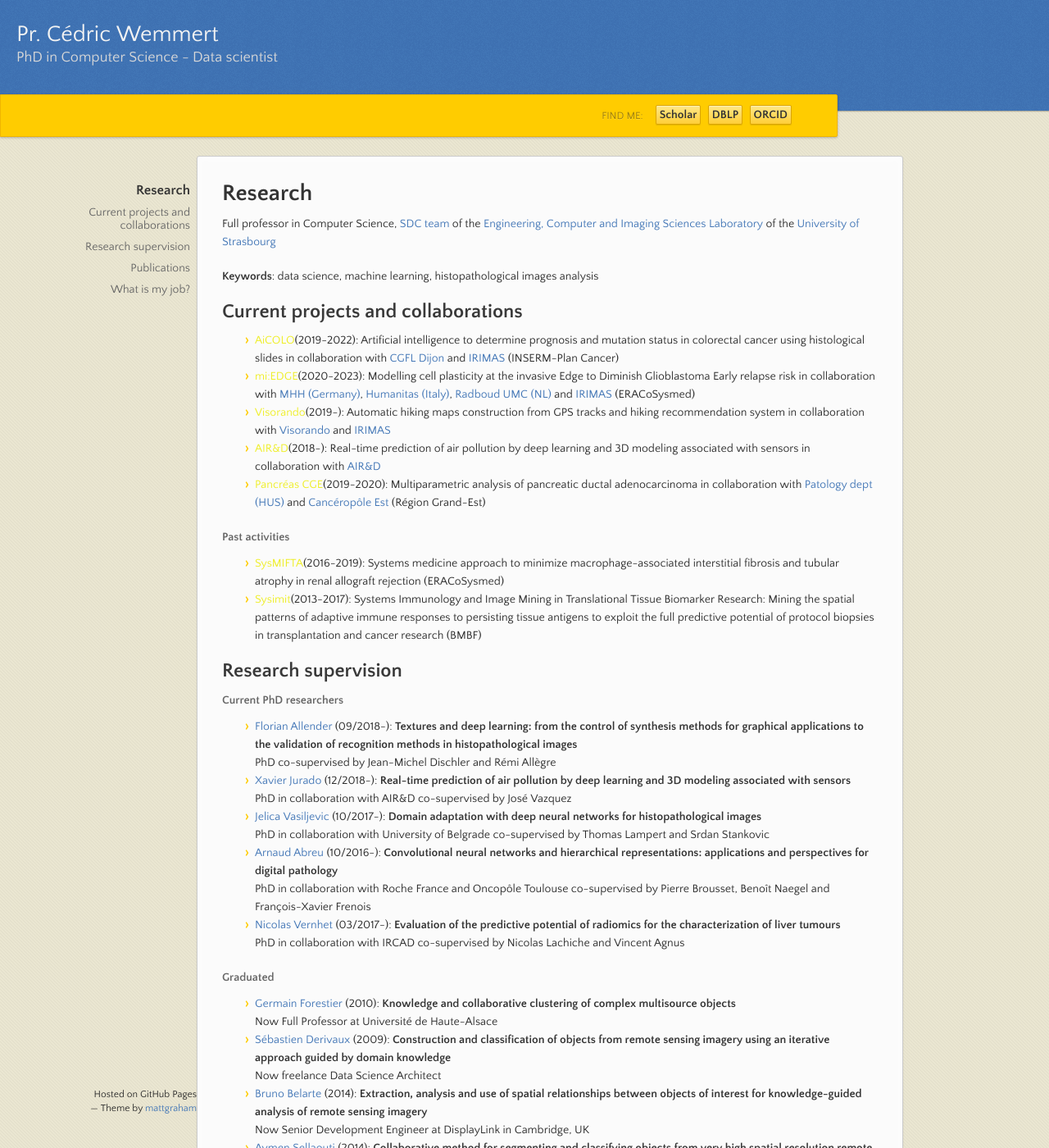
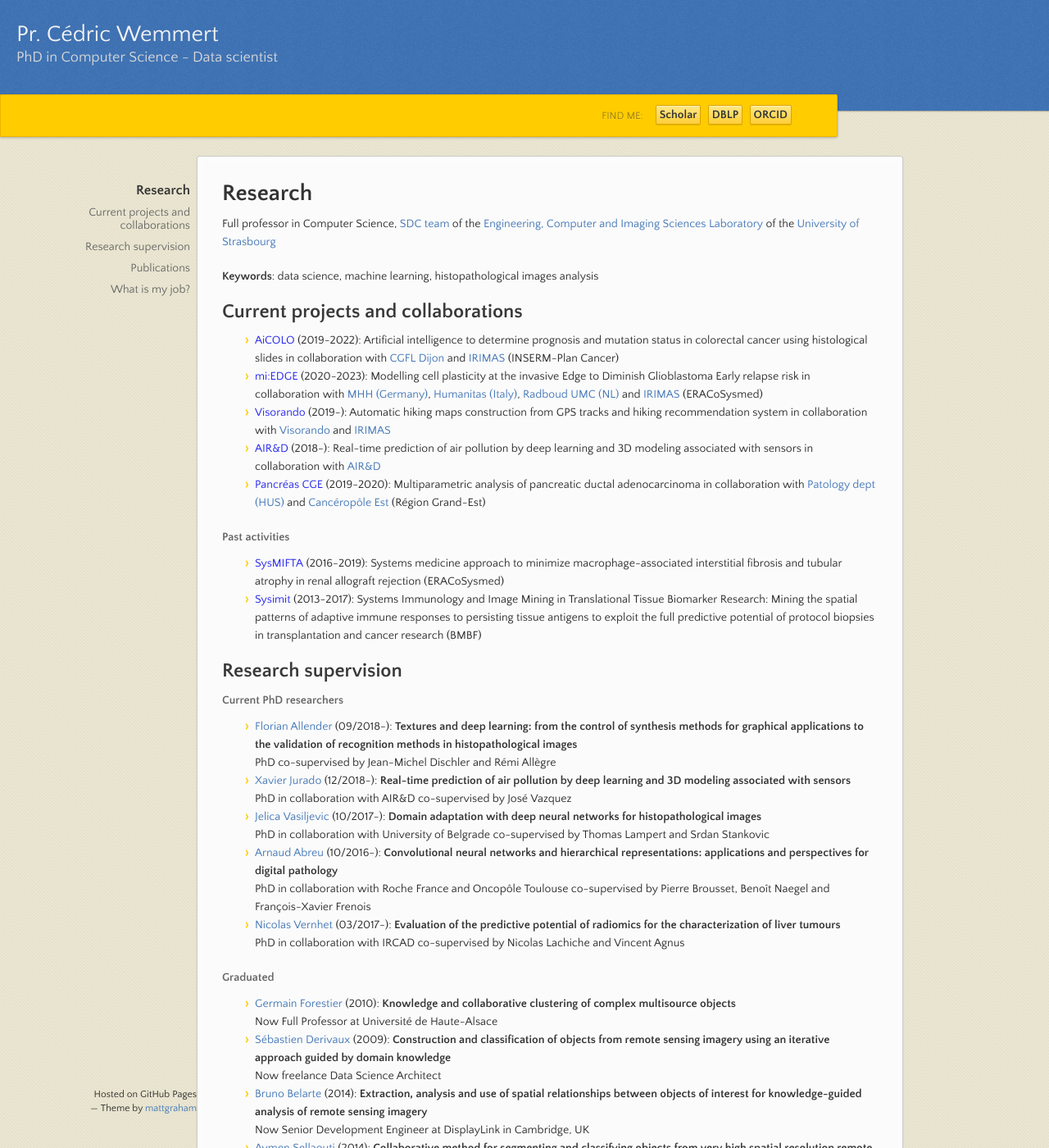
Before and after one commit to wemmertc/webpage, a Jekyll site: the page built from index.md, in a window 1280 px wide and 1400 px high. Shown: the whole window at 82% size. Built offline with Jekyll 4.4.1, drawn with Linux system fonts in a browser that asks for light colours.

Commit message:
publishing

```diff
--- a/_includes/past_projects.md
+++ b/_includes/past_projects.md
@@ -1,2 +1,2 @@
- * [SysMIFTA](https://www.era-learn.eu/network-information/networks/eracosysmed/1st-call-european-research-projects-to-demonstrate/systems-medicine-approach-to-minimize-macrophage-associated-interstitial-fibrosis-and-tubular-atrophy-in-renal-allograft-rejection){: .main}(2016-2019): Systems medicine approach to minimize macrophage-associated interstitial fibrosis and tubular atrophy in renal allograft rejection (ERACoSysmed)
- * [Sysimit](http://www.sysim.it/){: .main}(2013-2017): Systems Immunology and Image Mining in Translational Tissue Biomarker Research: Mining the spatial patterns of adaptive immune responses to persisting tissue antigens to exploit the full predictive potential of protocol biopsies in transplantation and cancer research (BMBF)
+ * [SysMIFTA](https://www.era-learn.eu/network-information/networks/eracosysmed/1st-call-european-research-projects-to-demonstrate/systems-medicine-approach-to-minimize-macrophage-associated-interstitial-fibrosis-and-tubular-atrophy-in-renal-allograft-rejection){: .main} (2016-2019): Systems medicine approach to minimize macrophage-associated interstitial fibrosis and tubular atrophy in renal allograft rejection (ERACoSysmed)
+ * [Sysimit](http://www.sysim.it/){: .main} (2013-2017): Systems Immunology and Image Mining in Translational Tissue Biomarker Research: Mining the spatial patterns of adaptive immune responses to persisting tissue antigens to exploit the full predictive potential of protocol biopsies in transplantation and cancer research (BMBF)
--- a/_sass/jekyll-theme-leap-day.scss
+++ b/_sass/jekyll-theme-leap-day.scss
@@ -535,5 +535,6 @@ footer {
 }
 
 .main {
-  color: #EEEE22;
+  color: #2222EE;
+  font-weight: bolder;
 }
```
Also changed, not shown: _includes/projects.md (+5 -5 lines), 3 other files.
